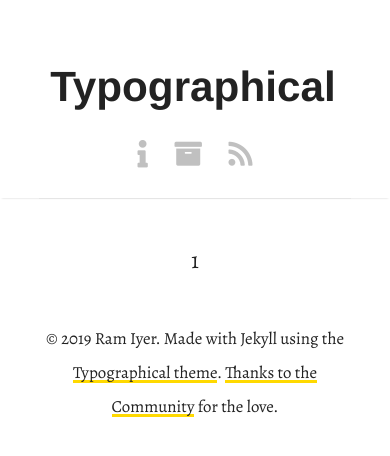
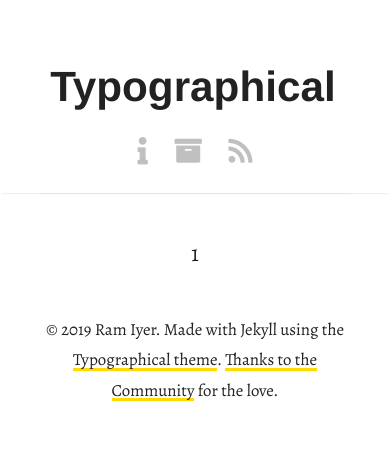
Before and after one commit to studiolampblack/typographical, a Jekyll site: the page built from index.html, in a window 390 px wide. Shown: the top 456 px of the page. Built offline with Jekyll 4.4.1, drawn with Linux system fonts in a browser that asks for light colours; nearby versions of some CDN libraries; some web fonts are replaced; the list of posts is cut into pages by our own code.

Commit message:
Tighter line-height on small screens; adjust drop cap accordingly

```diff
--- a/_sass/typographical/_tweaks.scss
+++ b/_sass/typographical/_tweaks.scss
@@ -106,7 +106,28 @@
   max-width: 40em;
 }
 
+// for those little screens
+
 @media (max-width: 37.5em) {
+  * {
+    line-height: 1.45em;
+  }
+
+  html {
+    font-size: 1.1 * $base-font-size;
+  }
+
+  .post-title {
+    font-size: 2.5em;
+  }
+
+  .post .drop-cap {
+    font-size: 5.2em;
+    float: left;
+    line-height: 1;
+    margin: -0.09em 0.03em -0.1em -0.05em;
+  }
+
   .nav-title {
     font-size: 2em;
     margin-top: 1em;
@@ -171,18 +192,6 @@
   text-transform: lowercase;
 }
 
-// for those little screens
-
-@media (max-width: 37.5em) {
-  html {
-    font-size: 1.1 * $base-font-size;
-  }
-
-  .post-title {
-    font-size: 2.5em;
-  }
-}
-
 // for HiDPI screens
 
 @media (min-width: 90em) {
```
Also changed, not shown: typographical.gemspec.
